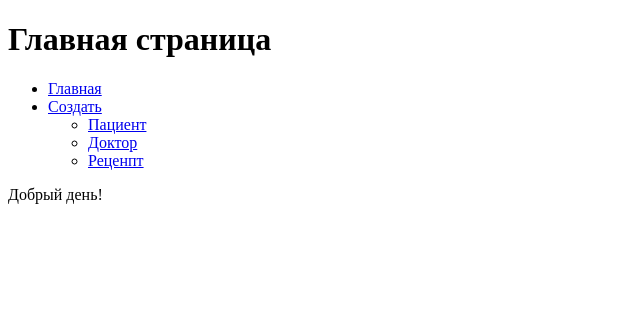
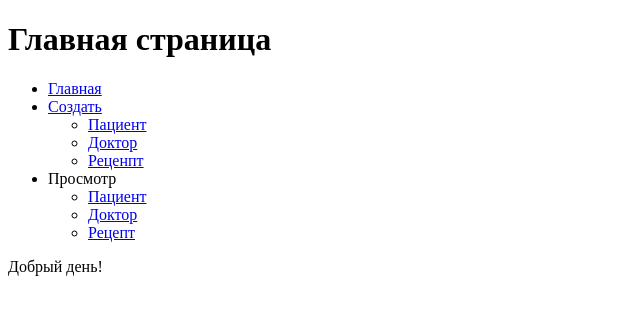
Before and after one commit to alekseyVolik/medical_prescriptions, a Django app: template medical_prescriptions/prescriptions/templates/prescriptions/index.html in a window 1280 px wide. Shown: the top 315 px of the page, without its empty margins (0-640 px from the left). Run offline with Django 3.2, Linux system fonts and the light colour scheme; the template is opened without the code that fills it, so the values that code supplies are empty; parts of the project's set-up code (start-up, migrations or seed data) failed here and were passed over.

Commit message:
Update index.html
Added item "Show" with sub menu. Mean to show all patients, doctors and prescriptions

```diff
--- a/medical_prescriptions/prescriptions/templates/prescriptions/index.html
+++ b/medical_prescriptions/prescriptions/templates/prescriptions/index.html
@@ -17,6 +17,13 @@
                         <li><a href="#">Реценпт</a></li>
                     </ul>
                 </li>
+                <li><a>Просмотр</a>
+                    <ul>
+                        <li><a href="#">Пациент</a></li>
+                        <li><a href="#">Доктор</a></li>
+                        <li><a href="#">Рецепт</a></li>
+                    </ul>
+                </li>
             </ul>
         </nav>
     </header>
```
